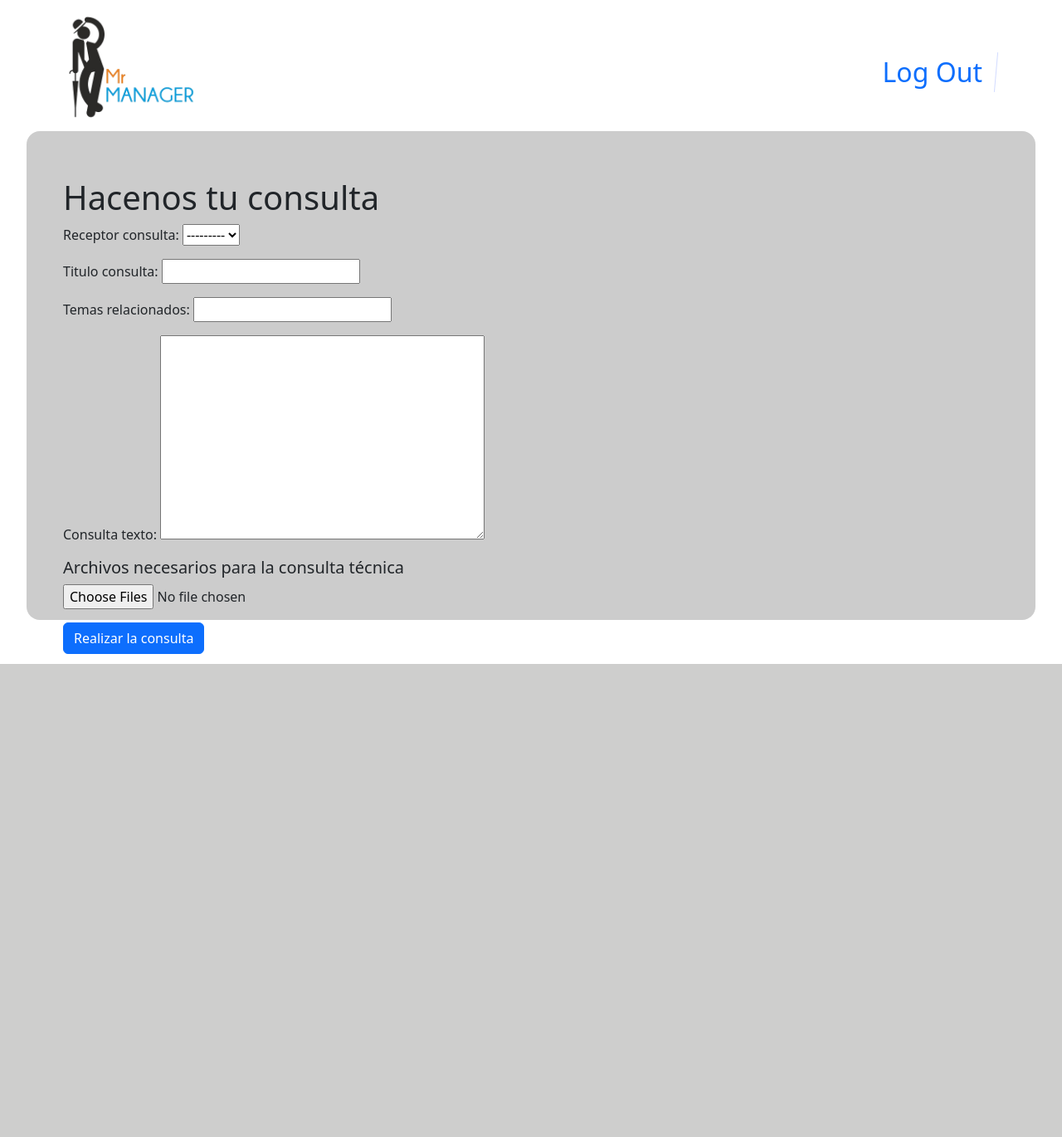
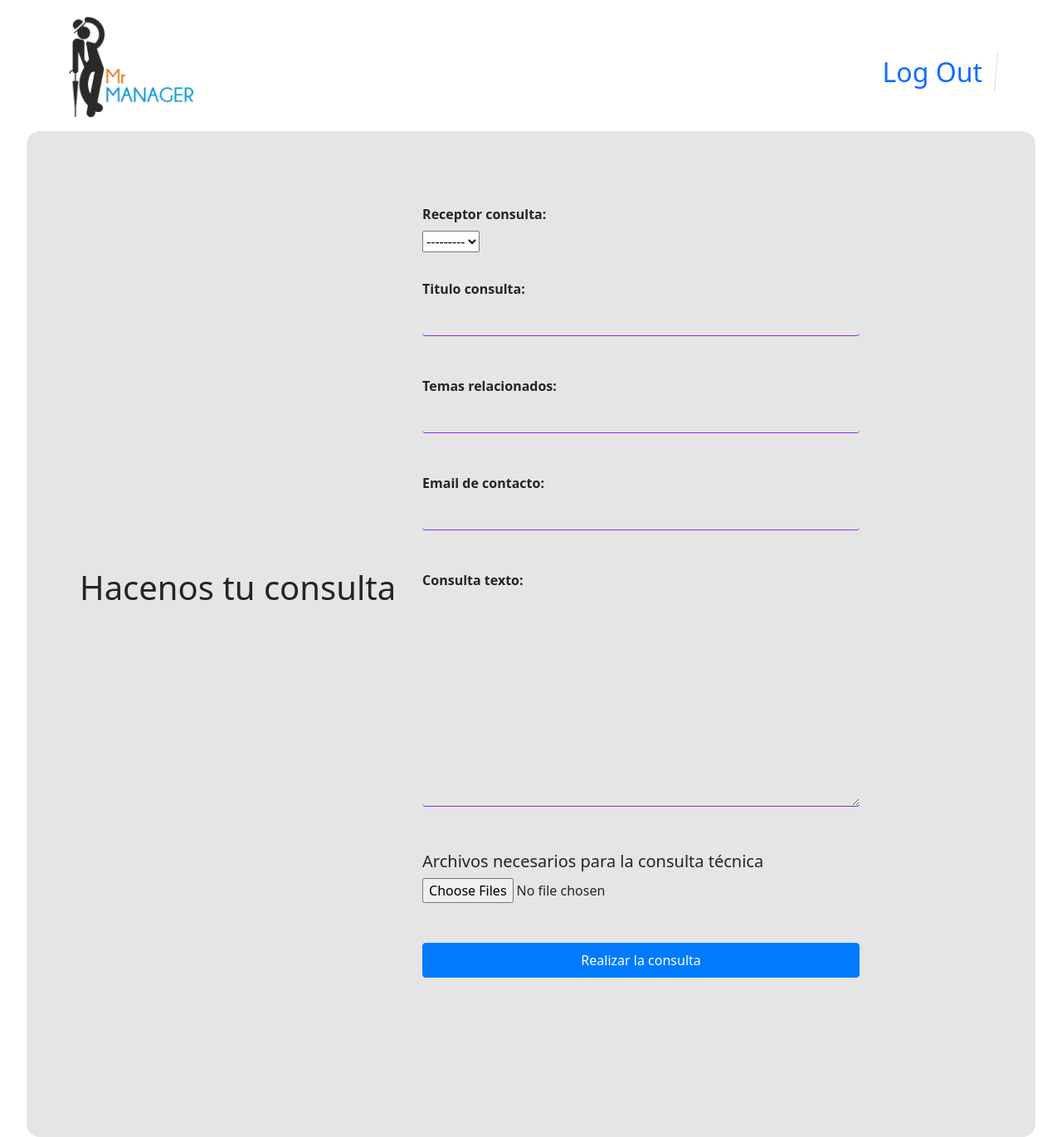
Before and after one commit to Andru-1987/mr_manager_project, a Django app: page /consulta/crear_consulta/ in a window 1280 px wide. Shown: the whole page at 83% size. Before the commit the page ends 800 px from the top, so only its background shows below. Run offline with Django 4.2, Linux system fonts and the light colour scheme; some libraries are stand-ins or nearby versions.

Commit message:
last changes

```diff
--- a/src/app_consulta/models.py
+++ b/src/app_consulta/models.py
@@ -12,6 +12,7 @@ class Consulta(models.Model):
     titulo_consulta = models.CharField(max_length=255)
     fecha_consulta = models.DateTimeField( editable=False, auto_now_add=True)
     temas_relacionados = models.CharField(max_length=255)
+    email_contacto = models.EmailField(verbose_name="Email de contacto",blank=True,null=True)
     consulta_texto = models.TextField()
 
     class Meta:
--- a/src/app_consulta/static/css/consulta.css
+++ b/src/app_consulta/static/css/consulta.css
@@ -20,8 +20,7 @@ header {
 }
 
 main {
-    height: 80%;
-    background:  rgba(0,0,0, 0.2);
+    background:  rgba(0,0,0, 0.1);
     display: grid;
 
     grid-template-areas:
@@ -38,175 +37,82 @@ main {
     margin-bottom: 2rem;
 }
 
-
-
-.form-group label {
-    color: #26547C;
-    font-weight: bold;
-}
-.form-group input[type="text"],
-.form-group textarea {
-    border-color: #26547C;
-}
-.form-group input[type="submit"] {
-    background-color: #26547C;
-    color: white;
-    border-color: #26547C;
+main > .container{
+    padding: 2rem;
+    display: flex;
+    align-items: center;
+    justify-content: center;
+    flex-wrap: wrap;
+    gap: 2rem;
 }
 
+/* Style for the form */
+form {
 
-/* MEDIAQUERIES ================================== */
+    min-width: 200px;
+    width: 100%;
+    max-width: 700px;
+    margin: 0 auto;
+    box-sizing: border-box;
 
-@media (width <=1000px) {
+    display: flex;
+    justify-content: center;
+    flex-direction: column;
+    flex: 1;
 
-    body{
-        height: 200svh;
-    }
+    gap:1rem
+  }
 
-    main{
-        height: 100%;
-    }
+  /* Style for form labels */
+  label {
+    display: block;
+    margin-bottom: 0.5rem;
+    font-weight: bold;
+  }
 
-    main > .inputs {
-        display: grid;
+  /* Style for form inputs */
+  input[type="text"],
+  input[type="email"],
+  textarea {
+    width: 100%;
+    padding: 0.375rem 0.75rem;
+    margin-bottom: 1rem;
+    border: none;
+    border-radius: 0.25rem;
+    background: transparent;
+    border-bottom: 1px solid blueviolet;
+    outline: none;
+  }
 
-        grid-template-areas:
-        "in"
-        "mu"
-        ;
+  textarea {
+    resize: vertical;
+  }
 
-        gap: 2rem
-    }
+  /* Style for the file upload wrapper */
+  .upload-btn-wrapper {
+    margin-bottom: 1rem;
+  }
 
+  .upload-btn-wrapper h5 {
+    margin-bottom: 0.5rem;
+  }
 
-    main > .uploads{
-        display: grid;
+  .upload-btn-wrapper input[type="file"] {
 
-        grid-template-areas:
-        "file"
-        "changer"
-        ;
+  }
 
-        grid-template-columns: repeat(1,1fr);
-        grid-template-rows: repeat(2,1fr);
+  /* Style for the submit button */
+  .btn-primary {
+    padding: 0.5rem 1rem;
+    font-size: 1rem;
+    border-radius: 0.25rem;
+    background-color: #007bff;
+    border: 1px solid #007bff;
+    color: #fff;
+    cursor: pointer;
+  }
 
-
-        min-width: 200px;
-        height: 70%;
-        text-overflow: clip;
-    }
-
-
-
-}
-
-
-
-
-.modal-content{
-    overflow-y: scroll;
-}
-
-@media (width <=600px) {
-
-        body {
-            margin: 0;
-            padding: 0;
-            height: 300svh;
-            width: 100%;
-        }
-
-        main{
-            height: 100%;
-        }
-
-        header {
-
-            margin-top: 2rem;
-
-            /* height: 30%; */
-            display: flex;
-            flex-direction: column;
-            align-items: center;
-            justify-content: center;
-            gap: 1rem;
-        }
-
-
-        header {
-            div {
-                border: transparent;
-            }
-
-            a {
-                font-size: 1rem;
-            }
-
-
-        }
-
-        .wrapper__btns{
-            min-width: 200px;
-            display: flex;
-            align-items: center;
-            justify-content: center;
-            padding: 0;
-            margin: 0;
-        }
-
-        .wrapper__btns > div{
-            height: 4rem;
-            display: flex;
-            align-items: center;
-            justify-content: center;
-        }
-
-        main > .uploads{
-            display: grid;
-
-            grid-template-areas:
-            "file"
-            "changer"
-            ;
-
-            grid-template-columns: repeat(1,1fr);
-            grid-template-rows: repeat(2,1fr);
-
-
-            min-width: 200px;
-            width: 100%;
-            text-overflow: clip;
-
-        }
-
-
-        .files__section > section{
-            width: 100%;
-            box-sizing: border-box;
-        }
-
-
-        .uploads > .files__section,
-        .uploads > .changer__section{
-            min-width: 150px;
-            padding: 2rem .5rem 2rem 0.5rem;
-    }
-    }
-
-
-    /* CONSULTAS */
-
-.grilla_consultas{
-
-    display: grid;
-    gap: 2rem;
-    grid-auto-rows: 6rem;
-    grid-template-columns: repeat(auto-fill, minmax(min(100%, 16rem), 1fr));
-    padding: 2rem 1rem 2rem 1rem;
-}
-
-.grilla_consultas > .consulta > div {
-    height: 100%;
-    width: 100%;
-    padding: 2rem;
-}
+  .btn-primary:hover {
+    background-color: #0056b3;
+    border-color: #0056b3;
+  }
```
Also changed, not shown: 3 other files.
